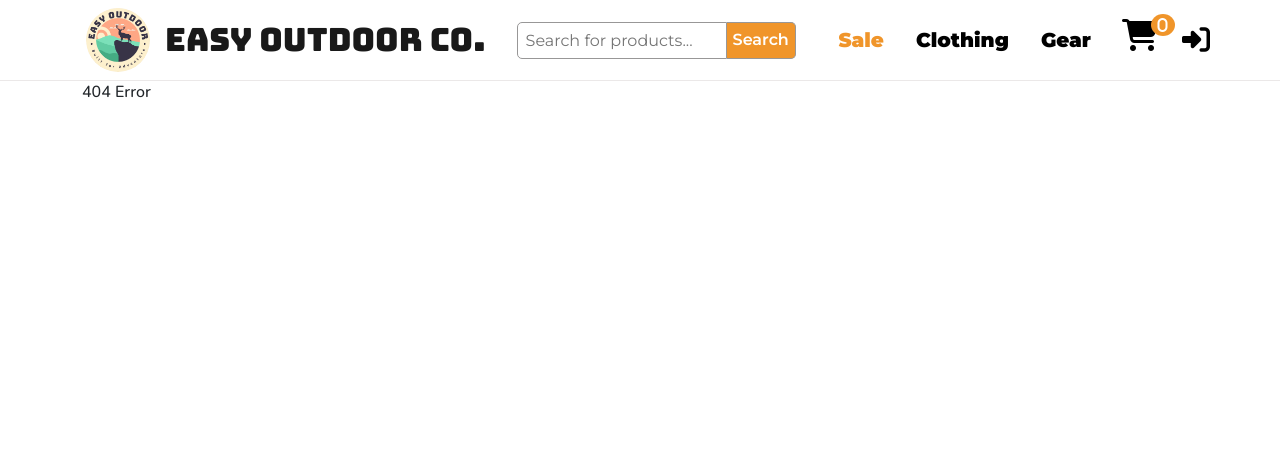
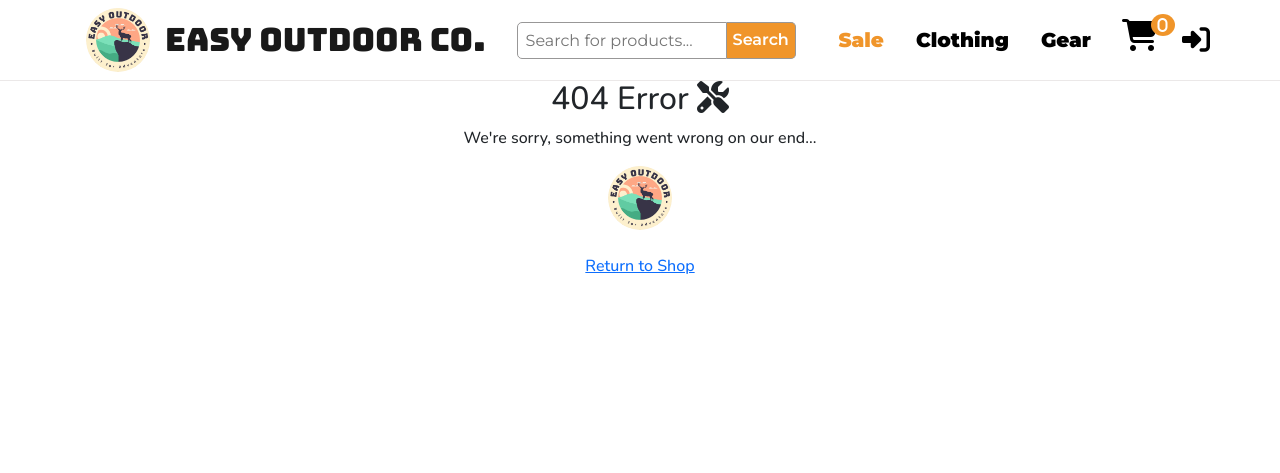
Before and after one commit to KippAD/easy-outdoor-co, a Django app: template templates/404.html in a window 1280 px wide. Shown: the top 473 px of the page. Run offline with Django 3.2, Linux system fonts and the light colour scheme; the template is opened without the code that fills it, so the values that code supplies are empty; some libraries are stand-ins or nearby versions.

Commit message:
Customise 404 template

```diff
--- a/templates/404.html
+++ b/templates/404.html
@@ -9,10 +9,17 @@
 
 {% block content %}
 
+
 <section class="profile-section">
-    <div class="container pb-5">
-        404 Error
+    <div class="container pb-5 d-flex flex-column justify-content-center align-items-center">
+        <h2>404 Error <i class="fa-solid fa-screwdriver-wrench"></i></h2>
+        <p>We're sorry, something went wrong on our end...</p>
+        <div class="pb-4">
+            <div class="logo"></div>
+        </div>
+        <a href="shopt-btn py-1 px-2">Return to Shop</a>
     </div>
 </section>
 
+
 {% endblock %}
```
